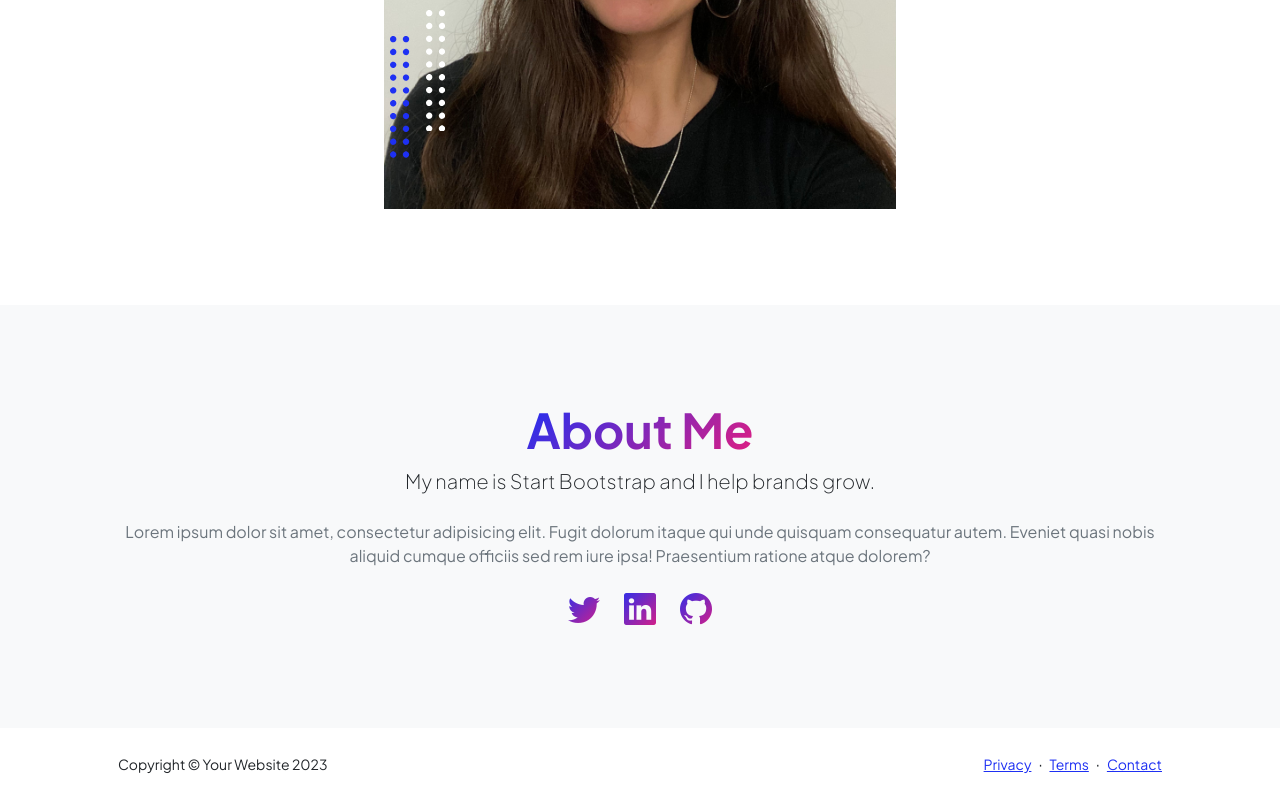
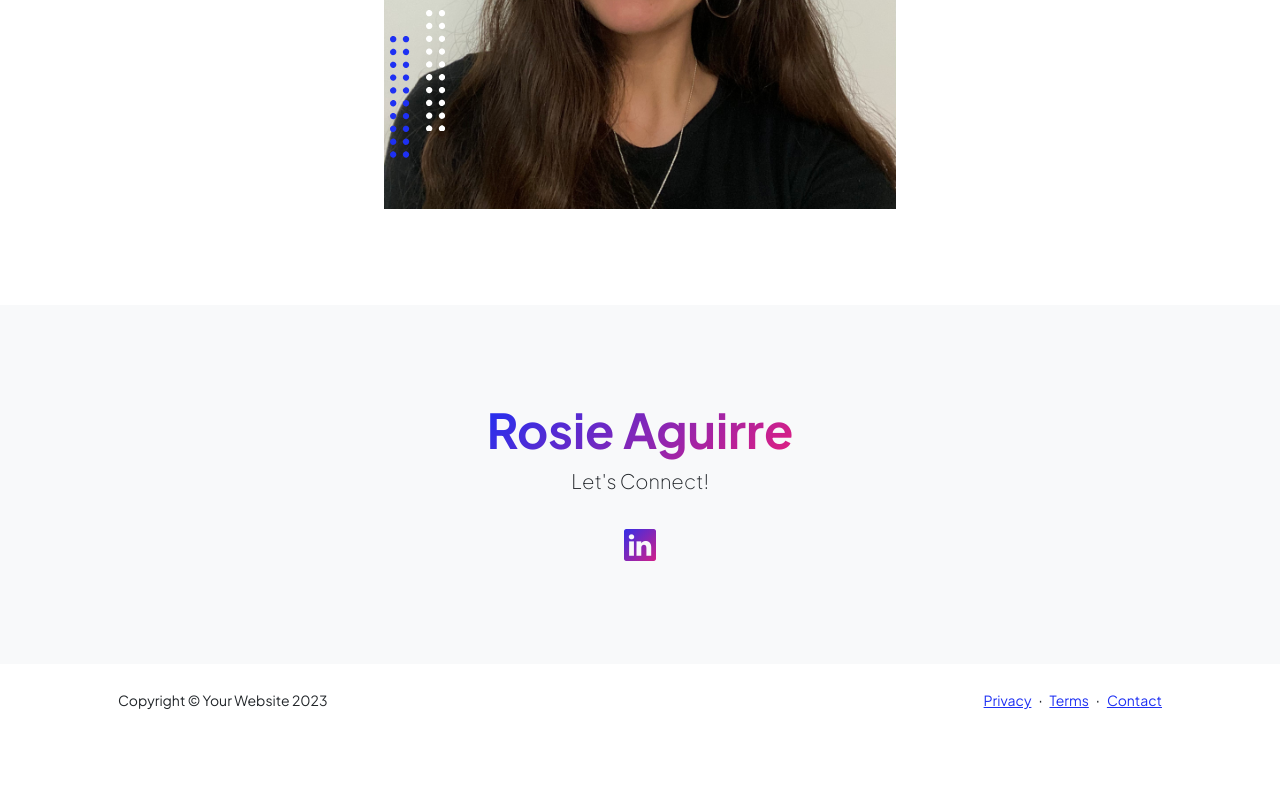
Before and after one commit to mrose33/IS-201, a plain HTML site: page index.html in a window 1280 px wide. Shown: the part 837-1637 px from the top of the page. After the commit the page ends 1573 px from the top, so only its background shows below. Drawn offline with nearby package versions, Linux system fonts and the light colour scheme.

Commit message:
Update index.html

```diff
--- a/index.html
+++ b/index.html
@@ -41,7 +41,7 @@
                             <div class="text-center text-xxl-start">
                                 <div class="badge bg-gradient-primary-to-secondary text-white mb-4"><div class="text-uppercase">Design &middot; Development &middot; Marketing</div></div>
                                 <div class="fs-3 fw-light text-muted">I'm a BYU student and</div>
-                                <h1 class="display-3 fw-bolder mb-5"><span class="text-gradient d-inline">aspiring member of the Marriott School</span></h1>
+                                <h1 class="display-3 fw-bolder mb-5"><span class="text-gradient d-inline">an Aspiring Member of the Marriott School</span></h1>
                                 <div class="d-grid gap-3 d-sm-flex justify-content-sm-center justify-content-xxl-start mb-3">
                                     <a class="btn btn-primary btn-lg px-5 py-3 me-sm-3 fs-6 fw-bolder" href="resume.html">Resume</a>
                                 </div>
@@ -178,13 +178,10 @@
                     <div class="row gx-5 justify-content-center">
                         <div class="col-xxl-8">
                             <div class="text-center my-5">
-                                <h2 class="display-5 fw-bolder"><span class="text-gradient d-inline">About Me</span></h2>
-                                <p class="lead fw-light mb-4">My name is Start Bootstrap and I help brands grow.</p>
-                                <p class="text-muted">Lorem ipsum dolor sit amet, consectetur adipisicing elit. Fugit dolorum itaque qui unde quisquam consequatur autem. Eveniet quasi nobis aliquid cumque officiis sed rem iure ipsa! Praesentium ratione atque dolorem?</p>
+                                <h2 class="display-5 fw-bolder"><span class="text-gradient d-inline">Rosie Aguirre</span></h2>
+                                <p class="lead fw-light mb-4">Let's Connect!</p>
                                 <div class="d-flex justify-content-center fs-2 gap-4">
-                                    <a class="text-gradient" href="#!"><i class="bi bi-twitter"></i></a>
-                                    <a class="text-gradient" href="#!"><i class="bi bi-linkedin"></i></a>
-                                    <a class="text-gradient" href="#!"><i class="bi bi-github"></i></a>
+                                    <a class="text-gradient" href="https://www.linkedin.com/in/mrosieaguirre/"><i class="bi bi-linkedin"></i></a>
                                 </div>
                             </div>
                         </div>
```
